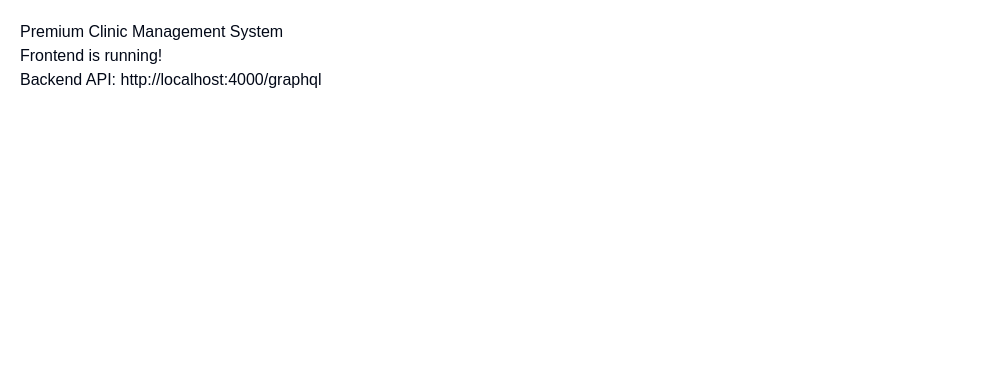
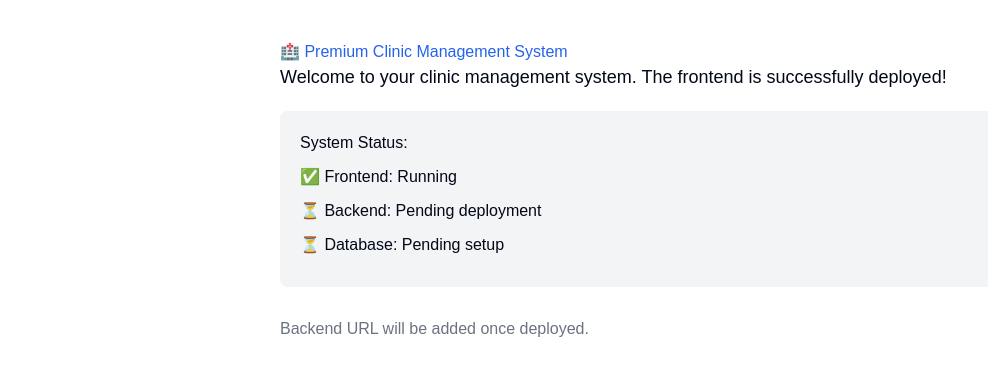
Before and after one commit to NICHOLASKARANI/premium-clinic-system, a Next.js app in the folder apps/web/: page / in a window 1280 px wide. Shown: the top 376 px of the page, without its empty margins (0-988 px from the left). Built offline with nearby package versions, Linux system fonts and the light colour scheme.

Commit message:
Update render.yaml configuration

```diff
--- a/apps/web/app/page.tsx
+++ b/apps/web/app/page.tsx
@@ -1,9 +1,33 @@
 export default function Home() {
   return (
-    <div style={{ padding: '20px', fontFamily: 'Arial' }}>
-      <h1>Premium Clinic Management System</h1>
-      <p>Frontend is running!</p>
-      <p>Backend API: <a href="http://localhost:4000/graphql">http://localhost:4000/graphql</a></p>
+    <div style={{
+      padding: '40px',
+      fontFamily: 'Arial, sans-serif',
+      maxWidth: '800px',
+      margin: '0 auto'
+    }}>
+      <h1 style={{ color: '#2563eb' }}>🏥 Premium Clinic Management System</h1>
+      <p style={{ fontSize: '18px', marginBottom: '20px' }}>
+        Welcome to your clinic management system. The frontend is successfully deployed!
+      </p>
+
+      <div style={{
+        backgroundColor: '#f3f4f6',
+        padding: '20px',
+        borderRadius: '8px',
+        marginTop: '20px'
+      }}>
+        <h2>System Status:</h2>
+        <ul style={{ listStyle: 'none', padding: 0 }}>
+          <li style={{ margin: '10px 0' }}>✅ Frontend: Running</li>
+          <li style={{ margin: '10px 0' }}>⏳ Backend: Pending deployment</li>
+          <li style={{ margin: '10px 0' }}>⏳ Database: Pending setup</li>
+        </ul>
+      </div>
+
+      <p style={{ marginTop: '30px', color: '#6b7280' }}>
+        Backend URL will be added once deployed.
+      </p>
     </div>
   );
 }
```
Also changed, not shown: apps/web/package.json (+1 -32 lines), apps/web/next.config.js (line endings or trailing spaces), 2 other files (tests, documents, lock files or other folders).
